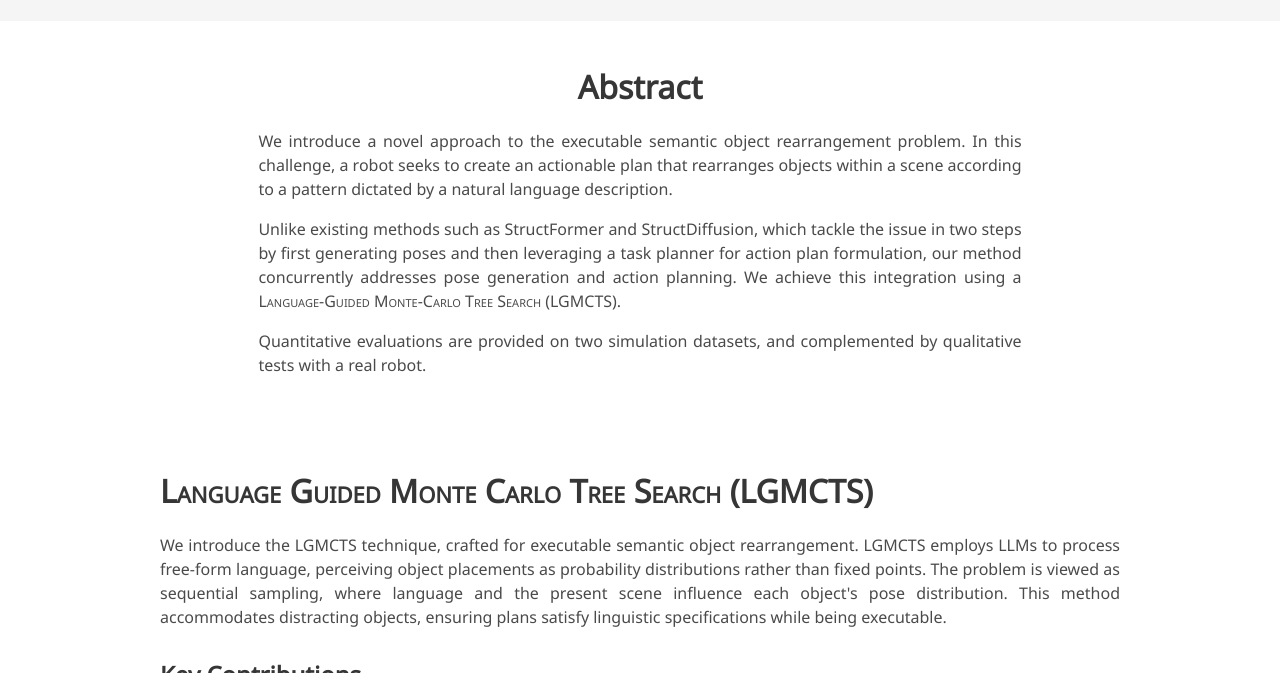
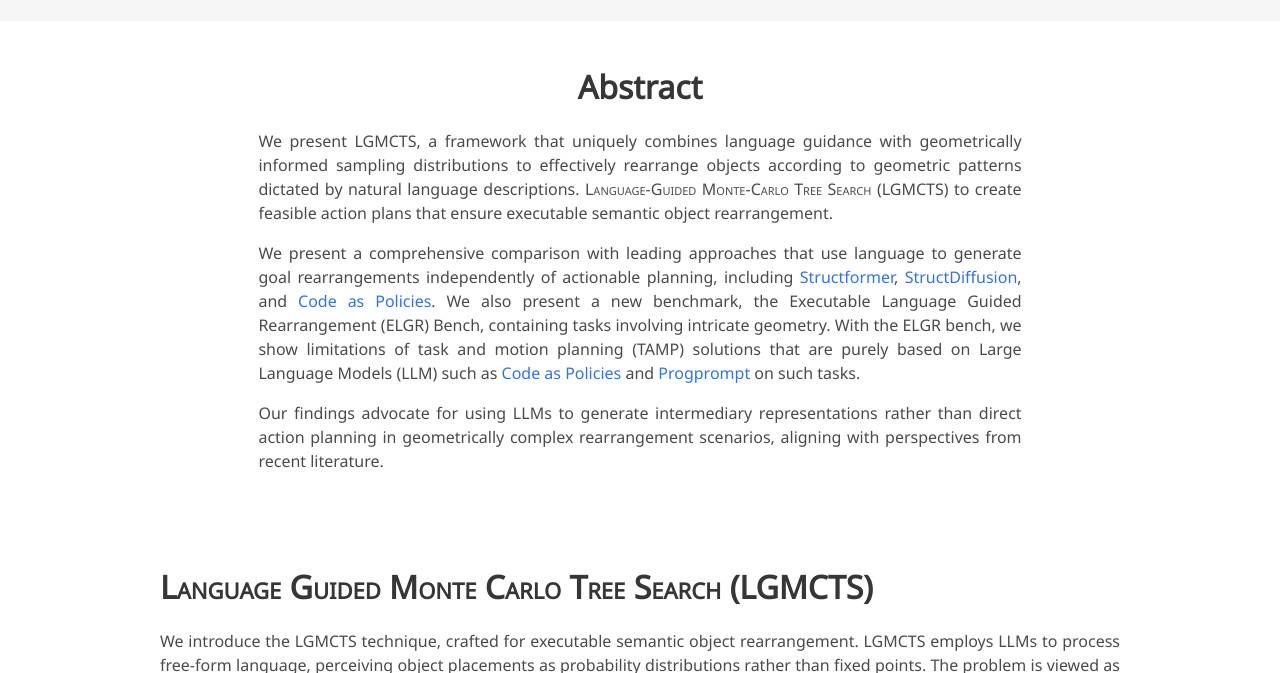
Before and after one commit to lgmcts/lgmcts.github.io, a plain HTML site: page index.html in a window 1280 px wide. Shown: the part 1031-1704 px from the top of the page. Drawn offline with nearby package versions, Linux system fonts and the light colour scheme; some icons are missing; a web font is replaced by a local one.

Commit message:
update: abstract

```diff
--- a/index.html
+++ b/index.html
@@ -83,9 +83,9 @@
             <span class="author-block">
               <a href="https://ericjing.com/">Eric Jing</a>,
             </span>
-            <span class="author-block">
+            <!-- <span class="author-block">
               <a href="https://www.cs.rutgers.edu/people/directory.php?type=grad&netid=hu33">Harish Udhayakumar</a>,
-            </span>
+            </span> -->
             <span class="author-block">
               <a href="https://arc-l.github.io/group.html">Jingjin Yu</a>,
             </span>
@@ -234,15 +234,16 @@
         <h2 class="title is-3">Abstract</h2>
         <div class="content has-text-justified">
           <p>
-            We introduce a novel approach to the executable semantic object rearrangement problem.
-            In this challenge, a robot seeks to create an actionable plan that rearranges objects within a scene according to a pattern dictated by a natural language description.
+            We present LGMCTS, a framework that uniquely combines language guidance with geometrically informed sampling distributions to effectively rearrange objects according to geometric patterns dictated by natural language descriptions.
+            <span class="dovsg">Language-Guided Monte-Carlo Tree Search</span> (LGMCTS) to create feasible action plans that ensure executable semantic object rearrangement.
           </p>
           <p>
-            Unlike existing methods such as StructFormer and StructDiffusion, which tackle the issue in two steps by first generating poses and then leveraging a task planner for action plan
-            formulation, our method concurrently addresses pose generation and action planning. We achieve this integration using a <span class="dovsg">Language-Guided Monte-Carlo Tree Search</span> (LGMCTS).
+            We present a comprehensive comparison with leading approaches that use language to generate goal rearrangements independently of actionable planning, including <a href="https://sites.google.com/view/structformer">Structformer</a>, <a href="https://structdiffusion.github.io/">StructDiffusion</a>, and <a href="https://code-as-policies.github.io/">Code as Policies</a>.
+            We also present a new benchmark, the Executable Language Guided Rearrangement (ELGR) Bench, containing tasks involving intricate geometry.
+            With the ELGR bench, we show limitations of task and motion planning (TAMP) solutions that are purely based on Large Language Models (LLM) such as <a href="https://code-as-policies.github.io/">Code as Policies</a> and <a href="https://progprompt.github.io/">Progprompt</a> on such tasks.
           </p>
           <p>
-            Quantitative evaluations are provided on two simulation datasets, and complemented by qualitative tests with a real robot.
+            Our findings advocate for using LLMs to generate intermediary representations rather than direct action planning in geometrically complex rearrangement scenarios, aligning with perspectives from recent literature.
           </p>
         </div>
       </div>
```
